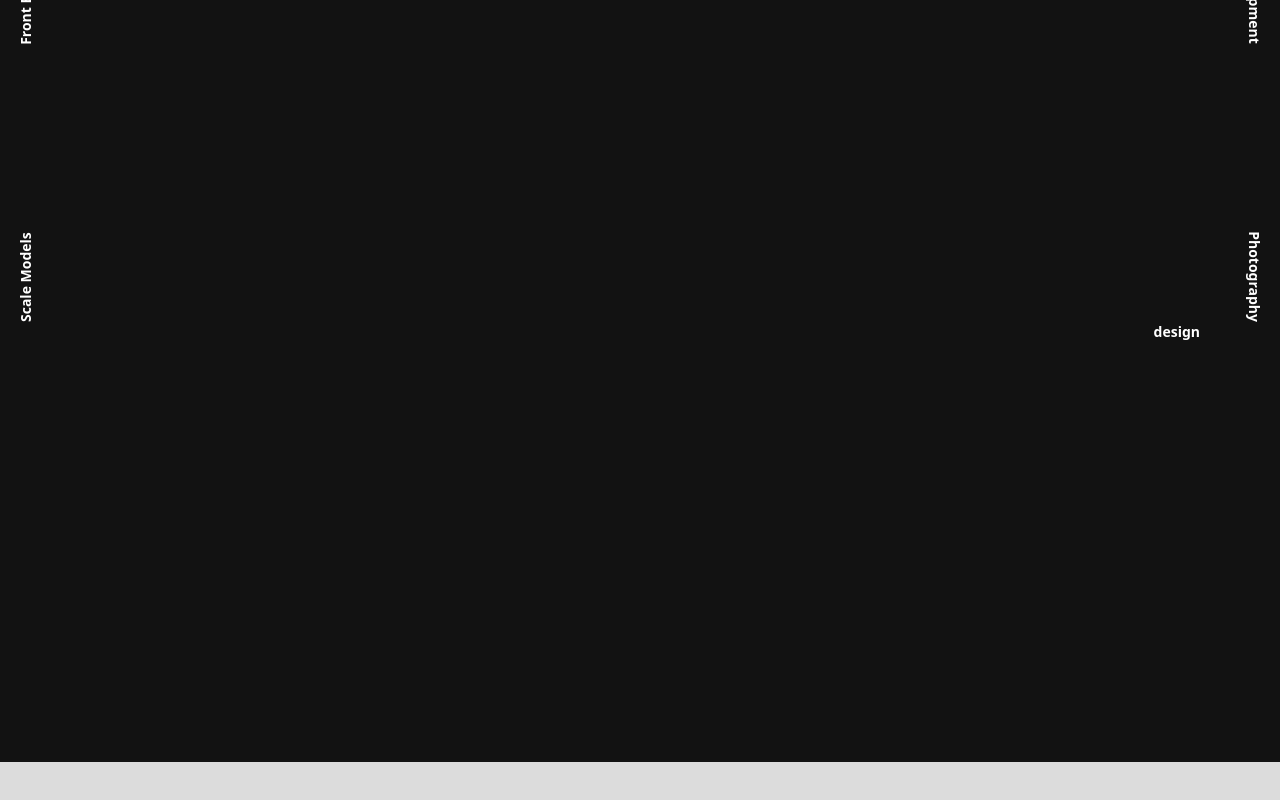
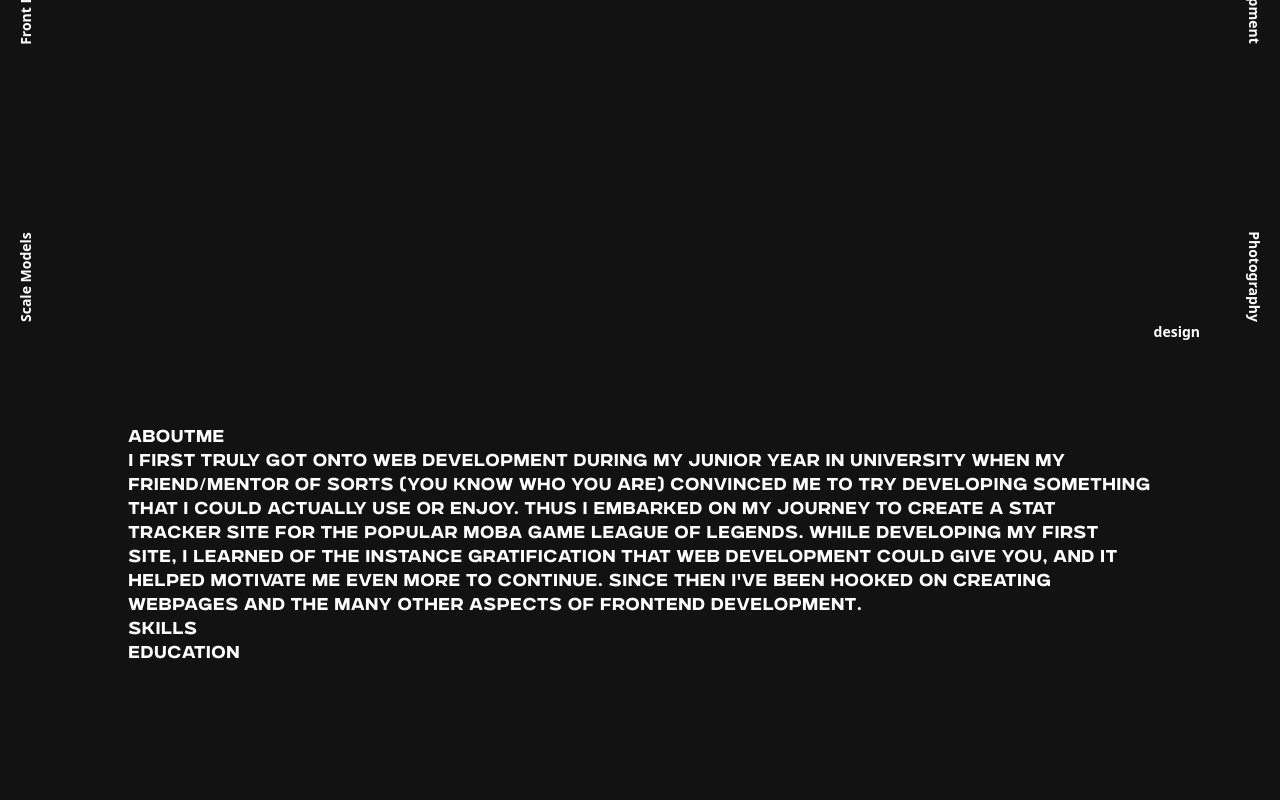
Before and after one commit to sestuna117/portfolio-next, a Next.js app: page / in a window 1280 px wide. Shown: the part 438-1238 px from the top of the page. Before the commit the page ends 800 px from the top, so only its background shows below. Built offline with nearby package versions, Linux system fonts and the light colour scheme.

Commit message:
start about section

```diff
--- a/src/app/_components/HomeLink.tsx
+++ b/src/app/_components/HomeLink.tsx
@@ -1,7 +1,6 @@
 "use client";
 import Link, { LinkProps } from "next/link";
 import React from "react";
-import { useRouter } from "next/navigation";
 import { sleep } from "@/utils";
 
 interface HomeLinkProps extends LinkProps {
@@ -10,7 +9,6 @@ interface HomeLinkProps extends LinkProps {
 }
 
 export const HomeLink = (props: HomeLinkProps) => {
-  const router = useRouter();
   const { href, label } = props;
 
   const handleClick = async (
@@ -33,17 +31,17 @@ export const HomeLink = (props: HomeLinkProps) => {
   };
 
   return (
-    <Link
+    <a
       className={`text-white relative inline-block text-right font-bold uppercase
                  text-4xl mobile-m:text-5xl md:text-7xl lg:text-9xl 2xl:text-10xl fhd:text-xxl
                  before:wipe before:content-[attr(id)] before:background-size-width-[0] before:inline-block before:text-right
                  before:font-bold before:uppercase before:absolute before:top-0 before:left-0
                  before:transition-background-size before:ease-slow-wipe before:duration-500 hover:before:background-size-width-[220%]`}
       id={label}
-      onClick={handleClick}
+      // onClick={handleClick}
       href={href}
     >
       {label}
-    </Link>
+    </a>
   );
 };
--- a/src/app/globals.css
+++ b/src/app/globals.css
@@ -2,6 +2,10 @@
 @tailwind components;
 @tailwind utilities;
 
+html {
+    scroll-behavior: smooth;
+}
+
 body {
     background-color: theme('colors.cod-gray');
 }
--- a/src/app/page.tsx
+++ b/src/app/page.tsx
@@ -7,15 +7,33 @@ export default function Home() {
       <PageTextBorder
         texts={["Scale Models", "Front End Development", "Photography"]}
       />
-      <main
-        className={
-          "h-screen bg-cod-gray py-16 px-6 sm:10 md:px-16 lg:px-32"
-        }
-      >
-        <div className={"flex flex-col items-end"}>
-          <HomeLink href={"/about"} label={"About"} />
-          <HomeLink href={"/work"} label={"Work"} />
-          <HomeLink href={"/projects"} label={"Projects"} />
+      <main className={"[&>*]:py-16 [&>*]:px-6 [&>*]:sm:px-10 [&>*]:md:px-16 [&>*]:lg:px-32"}>
+        <div id={"home"} className={"h-screen bg-cod-gray py-16"}>
+          <div className={"flex flex-col items-end"}>
+            <HomeLink href={"#about"} label={"About"} />
+            <HomeLink href={"#work"} label={"Work"} />
+            <HomeLink href={"#projects"} label={"Projects"} />
+          </div>
+        </div>
+        <div id={"about"} className={"min-h-screen text-white"}>
+          <div className={""}>
+            <span>About</span>
+            <span>Me</span>
+          </div>
+          <div>
+            I first truly got onto web development during my junior year in university when my friend/mentor of sorts
+            (you know who you are) convinced me to try developing something that I could actually use or enjoy.
+            Thus I embarked on my journey to create a stat tracker site for the popular MOBA game League of Legends.
+            While developing my first site, I learned of the instance gratification that web development
+            could give you, and it helped motivate me even more to continue. Since then I&apos;ve been hooked
+            on creating webpages and the many other aspects of frontend development.
+          </div>
+          <div>
+            <div>Skills</div>
+          </div>
+          <div>
+            <div>Education</div>
+          </div>
         </div>
       </main>
     </>
--- a/tailwind.config.ts
+++ b/tailwind.config.ts
@@ -342,6 +342,12 @@ const config: Config = {
             transform: "scaleY(0)",
           },
         },
+        "slide-text-up-right": {
+          "0%": {
+            transform: "scaleY(1)",
+            opacity: "0",
+          }
+        }
       },
     },
   },
```
